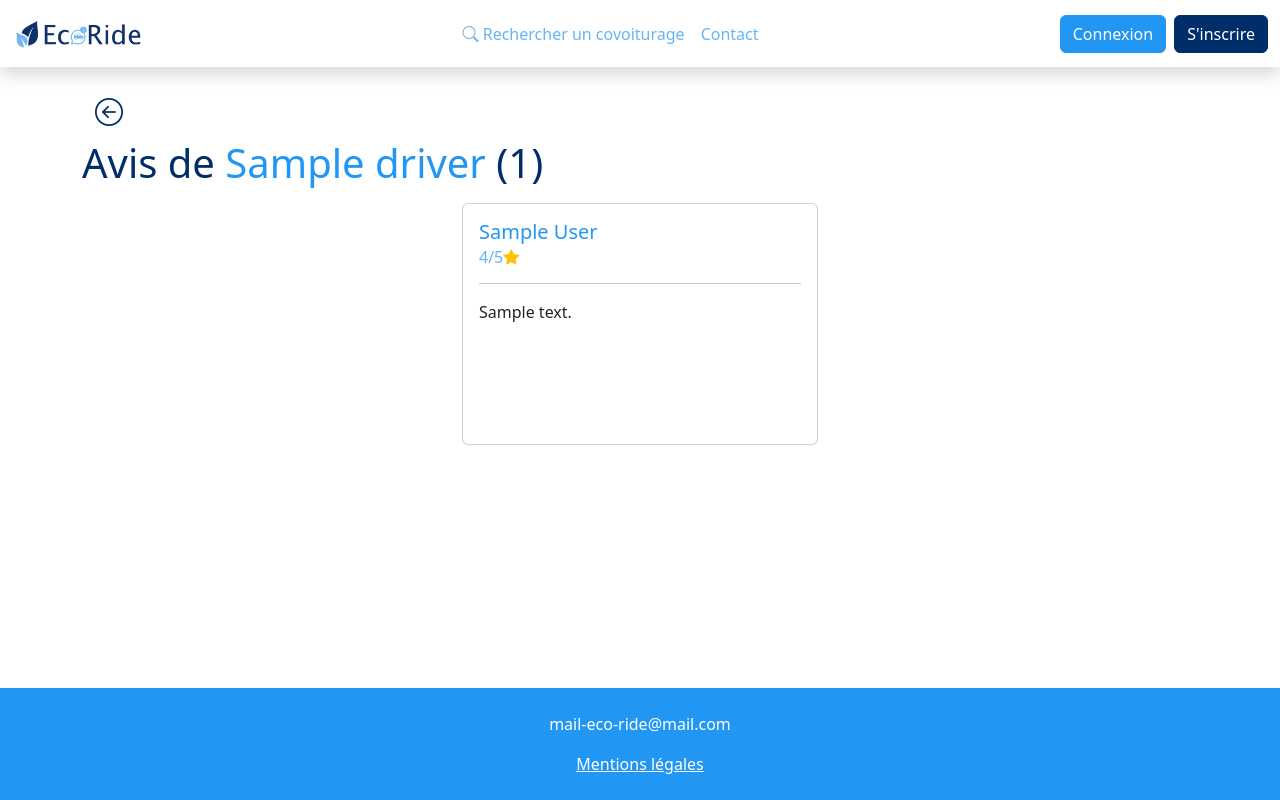
After one commit to enzopcht/ecoride, a Symfony app: template app/templates/driver_reviews/index.html.twig in a window 1280 px wide. The commit adds this page. Run offline with Twig, Linux system fonts and the light colour scheme; the template is opened without the code that fills it: most values are stand-ins (such as "Sample title", 1, 10 or a date in 2020); some libraries are stand-ins or nearby versions.

Commit message:
feat(reviews-view): Added a page to see driver reviews.

```diff
--- /dev/null
+++ b/app/templates/driver_reviews/index.html.twig
@@ -0,0 +1,38 @@
+{% extends 'base.html.twig' %}
+
+{% block title %}Avis de
+	{{driver}}
+{% endblock %}
+
+{% block body %}
+
+	<main class="container-xl">
+		<a href="{{ app.request.headers.get('referer') }}" class="btn text-dark">
+			<i class="bi bi-arrow-left-circle fs-3"></i>
+		</a>
+		<h1 class="text-dark mb-3">Avis de
+			<span class="text-primary">{{driver}}</span> ({{driverReviews|length}})
+		</h1>
+		<section>
+			{% if driverReviews|length > 0 %}
+				<div class="row gap justify-content-center">
+					{% for review in driverReviews %}
+						<div class="col-12 col-md-6 col-lg-4 mb-3">
+							<div class="card">
+								<div class="card-body">
+									<h5 class="card-title text-primary">{{review.author}}</h5>
+									<h6 class="card-subtitle mb-2 text-secondary">{{review.rating}}/5<i class="bi bi-star-fill text-warning"></i></h6>
+                                    <hr>
+									<p class="card-text" style="height: 8rem; overflow: auto">{{review.comment}}</p>
+								</div>
+							</div>
+						</div>
+					{% endfor %}
+				</div>
+			{% else %}
+				Pas encore de reviews
+			{% endif %}
+
+		</section>
+	</main>
+{% endblock %}
--- a/app/templates/ride_details/index.html.twig
+++ b/app/templates/ride_details/index.html.twig
@@ -82,7 +82,7 @@
 					<span class="text-dark">{{ride.arrivalAddress}}</span>
 				</div>
 				<hr>
-				<a href="#" class="text-decoration-none">
+				<a href="{{path('app_driver_reviews', { pseudo: ride.driver.pseudo })}}" class="text-decoration-none">
 					<div class="d-flex my-3 text-dark">
 						<h5 class="text-primary me-2">Avis({{number_of_reviews_driver|length}}) :
 						</h5>
```
Also changed, not shown: app/src/Controller/DriverReviewsController.php (added, +34 -0 lines).
